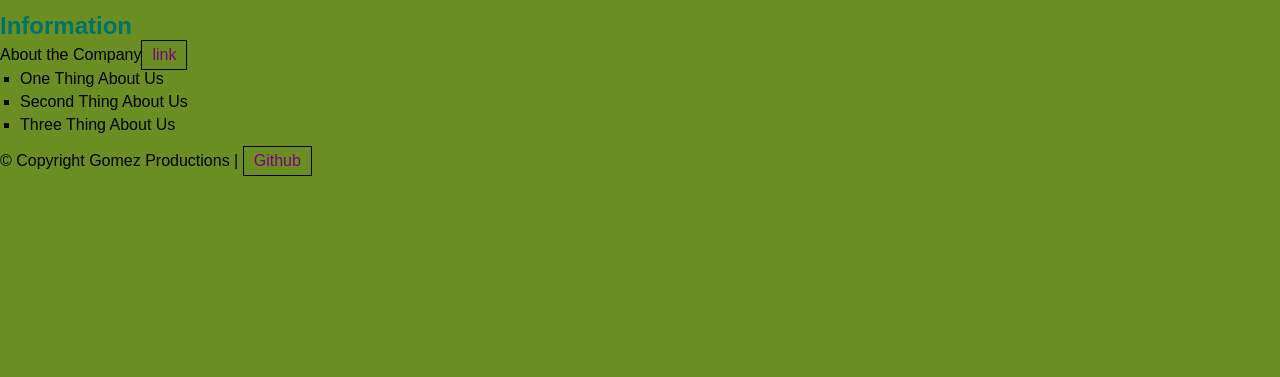
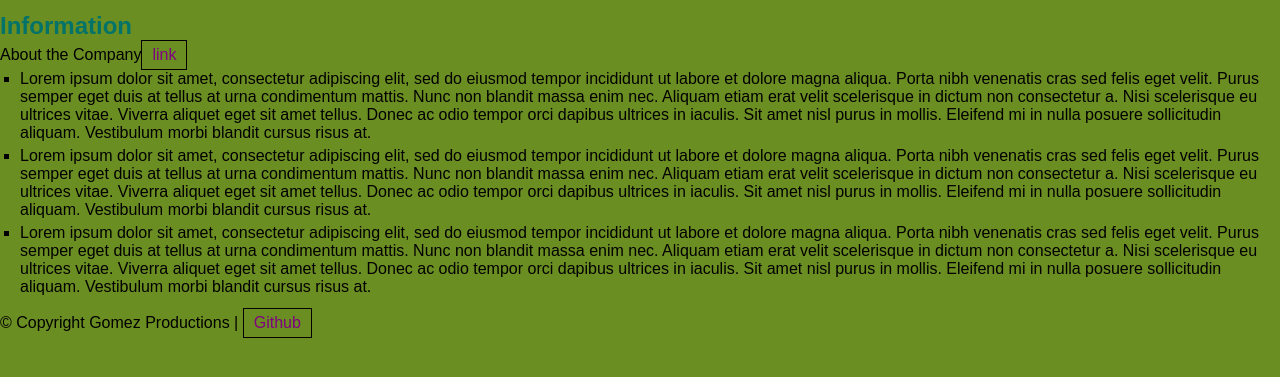
Before and after one commit to JoseAGomezBravo/COMP001A.Assignment5, a plain HTML site: page info.html in a window 1280 px wide. Shown: the part 239-616 px from the top of the page. Drawn offline with Linux system fonts and the light colour scheme.

Commit message:
commit info changes

```diff
--- a/info.html
+++ b/info.html
@@ -24,9 +24,15 @@
             <h2>Information</h2>
           <p>About the Company<a href="#">link</a></p>
         <ul>
-            <li>One Thing About Us</li>
-            <li>Second Thing About Us</li>
-            <li>Three Thing About Us</li>
+            <li>Lorem ipsum dolor sit amet, consectetur adipiscing elit, sed do eiusmod tempor incididunt ut labore et dolore magna aliqua. Porta nibh venenatis cras sed felis eget velit. Purus semper eget duis at tellus at urna condimentum mattis. Nunc non blandit massa enim nec. Aliquam etiam erat velit scelerisque in dictum non consectetur a. Nisi scelerisque eu ultrices vitae. Viverra aliquet eget sit amet tellus. Donec ac odio tempor orci dapibus ultrices in iaculis. Sit amet nisl purus in mollis. Eleifend mi in nulla posuere sollicitudin aliquam. Vestibulum morbi blandit cursus risus at.
+
+            </li>
+            <li>Lorem ipsum dolor sit amet, consectetur adipiscing elit, sed do eiusmod tempor incididunt ut labore et dolore magna aliqua. Porta nibh venenatis cras sed felis eget velit. Purus semper eget duis at tellus at urna condimentum mattis. Nunc non blandit massa enim nec. Aliquam etiam erat velit scelerisque in dictum non consectetur a. Nisi scelerisque eu ultrices vitae. Viverra aliquet eget sit amet tellus. Donec ac odio tempor orci dapibus ultrices in iaculis. Sit amet nisl purus in mollis. Eleifend mi in nulla posuere sollicitudin aliquam. Vestibulum morbi blandit cursus risus at.
+
+            </li>
+            <li>Lorem ipsum dolor sit amet, consectetur adipiscing elit, sed do eiusmod tempor incididunt ut labore et dolore magna aliqua. Porta nibh venenatis cras sed felis eget velit. Purus semper eget duis at tellus at urna condimentum mattis. Nunc non blandit massa enim nec. Aliquam etiam erat velit scelerisque in dictum non consectetur a. Nisi scelerisque eu ultrices vitae. Viverra aliquet eget sit amet tellus. Donec ac odio tempor orci dapibus ultrices in iaculis. Sit amet nisl purus in mollis. Eleifend mi in nulla posuere sollicitudin aliquam. Vestibulum morbi blandit cursus risus at.
+
+            </li>
         </ul>
         </div>
 
```
